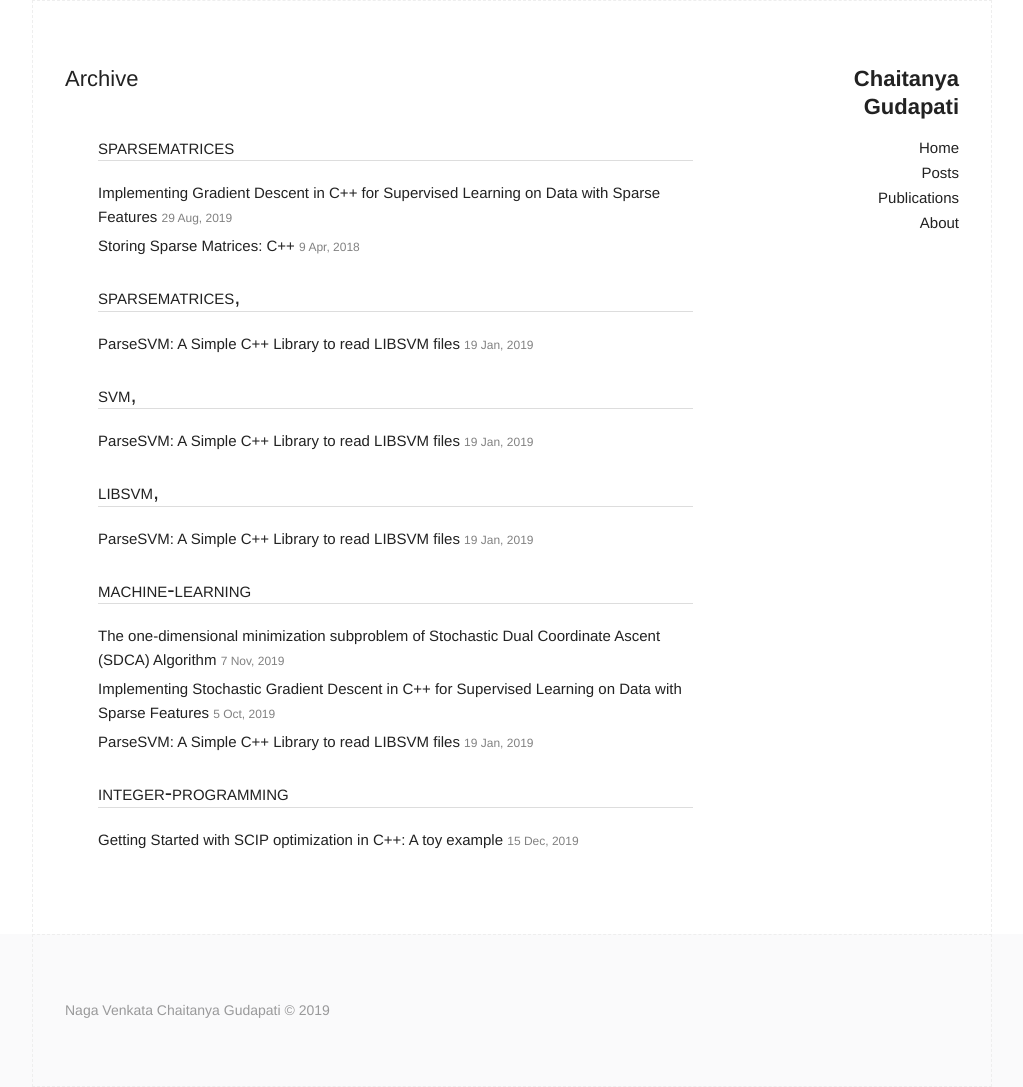
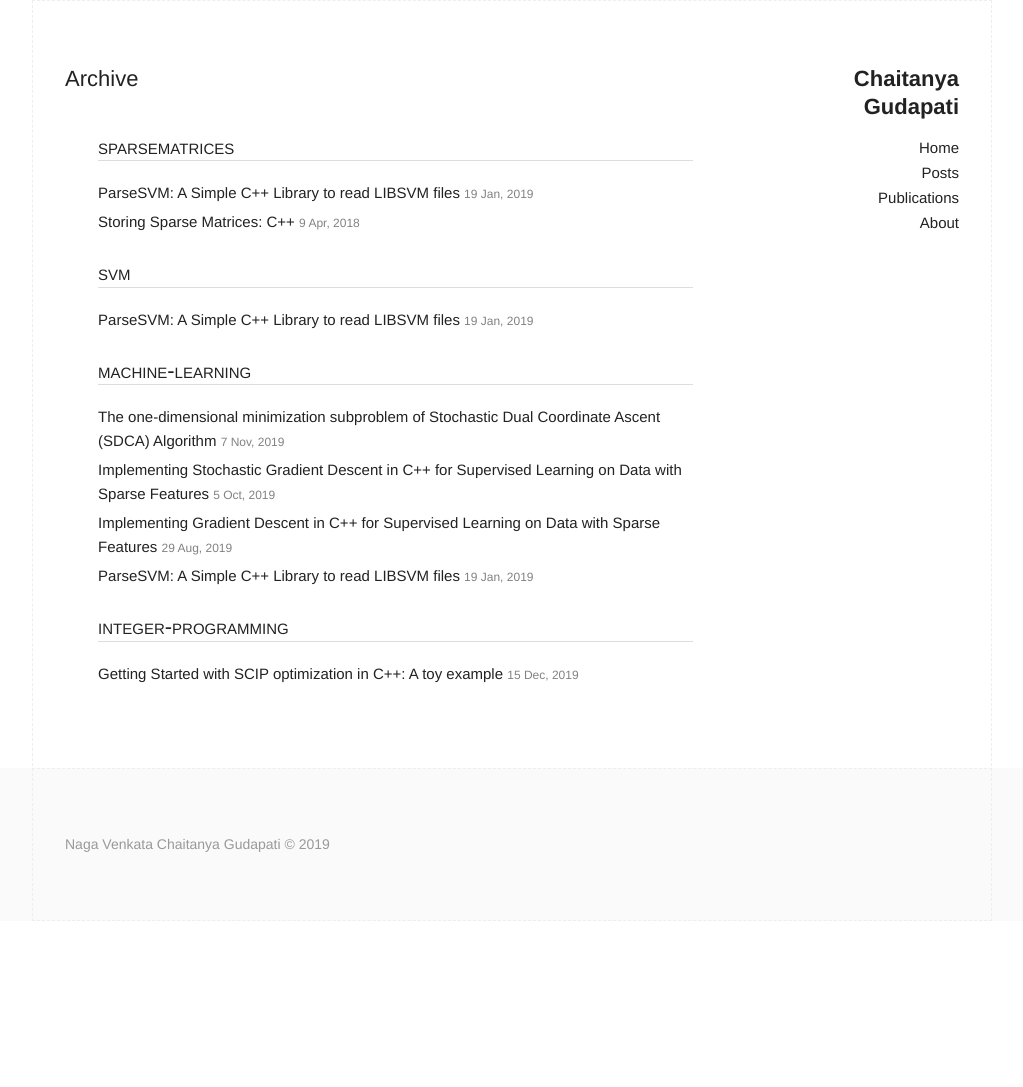
Before and after one commit to CGudapati/cgudapati.github.io, a Jekyll site: the page built from archive.html, in a window 1280 px wide. Shown: the whole page, without its empty margins (128-1151 px from the left). Built offline with Jekyll 4.4.1, drawn with Linux system fonts in a browser that asks for light colours; after the commit the page ends 921 px from its top, so only the background shows below that.

```diff
--- a/_posts/2019-01-19-A-Simple-C++-Library-to-Parse-LIBSVM-files.markdown
+++ b/_posts/2019-01-19-A-Simple-C++-Library-to-Parse-LIBSVM-files.markdown
@@ -2,7 +2,7 @@
 layout: post
 title:  "ParseSVM: A Simple C++ Library to read LIBSVM files"
 date: 2019-01-19
-categories: SparseMatrices, SVM, LIBSVM, Machine-Learning
+categories: SparseMatrices SVM Machine-Learning
 use_math: true
 description: In this post, we will take a look at a simple C++ library to read SVM files and store them in either compressed row storage or compressed column storage matrices.
 ---
--- a/_posts/2019-08-29-Supervised-Learning-Gradient_descent.markdown
+++ b/_posts/2019-08-29-Supervised-Learning-Gradient_descent.markdown
@@ -2,7 +2,7 @@
 layout: post
 title:  "Implementing Gradient Descent in C++ for Supervised Learning on Data with Sparse Features"
 date: 2019-08-29
-categories: SparseMatrices
+categories: Machine-Learning
 use_math: true
 description: In this post, we shall learn how to implement Gradient Descent to solve a supervised (binary classification) learning problem. The features are sparse and we will use C++ to implement it.
 header-includes:
```
